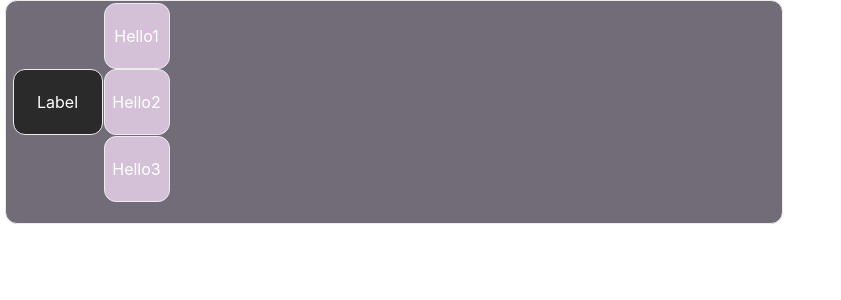
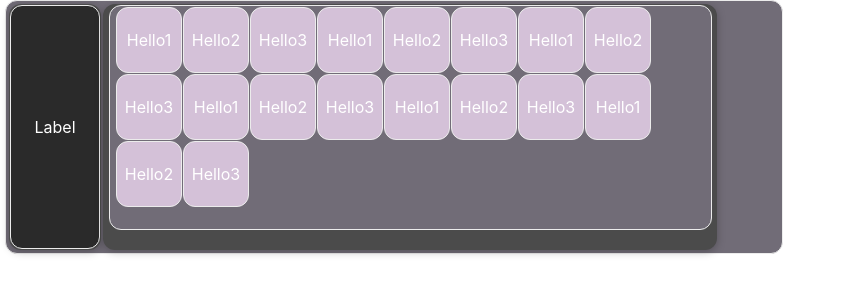
Before and after one commit to Eyetifacts/Doggos6, a JavaScript app: page / in a window 1280 px wide. Shown: the top 300 px of the page, without its empty margins (0-841 px from the left). Built offline with nearby package versions, Linux system fonts and the light colour scheme; the HTML template or start-up script is replaced by a standard one.

Commit message:
Label box is stretching

```diff
--- a/src/components/Tier.js
+++ b/src/components/Tier.js
@@ -5,11 +5,11 @@ import TierRow from "./TierRow";
 const Tier = () => {
   return (
     <Container>
-      <Row className="myRow">
-        <Col>
-          <div className="myLabelBox2">Label</div>
+      <Row className="row-item">
+        <Col className="tier-item2">
+          <div className="myLabelBox">Label</div>
         </Col>
-        <Col>
+        <Col className="tier-item">
           <TierRow />
         </Col>
       </Row>
--- a/src/components/TierRow.js
+++ b/src/components/TierRow.js
@@ -3,8 +3,53 @@ import { Container, Row, Col } from "reactstrap";
 
 const TierRow = () => {
   return (
-    <Container>
-      <Row>
+    <Container className="myContainer2">
+      <Row className="myRow">
+        <Col>
+          <div className="myBoxP">Hello1</div>
+        </Col>
+        <Col>
+          <div className="myBoxP">Hello2</div>
+        </Col>
+        <Col>
+          <div className="myBoxP">Hello3</div>
+        </Col>
+        <Col>
+          <div className="myBoxP">Hello1</div>
+        </Col>
+        <Col>
+          <div className="myBoxP">Hello2</div>
+        </Col>
+        <Col>
+          <div className="myBoxP">Hello3</div>
+        </Col>
+        <Col>
+          <div className="myBoxP">Hello1</div>
+        </Col>
+        <Col>
+          <div className="myBoxP">Hello2</div>
+        </Col>
+        <Col>
+          <div className="myBoxP">Hello3</div>
+        </Col>
+        <Col>
+          <div className="myBoxP">Hello1</div>
+        </Col>
+        <Col>
+          <div className="myBoxP">Hello2</div>
+        </Col>
+        <Col>
+          <div className="myBoxP">Hello3</div>
+        </Col>
+        <Col>
+          <div className="myBoxP">Hello1</div>
+        </Col>
+        <Col>
+          <div className="myBoxP">Hello2</div>
+        </Col>
+        <Col>
+          <div className="myBoxP">Hello3</div>
+        </Col>
         <Col>
           <div className="myBoxP">Hello1</div>
         </Col>
--- a/src/pages/HomePage.css
+++ b/src/pages/HomePage.css
@@ -163,6 +163,21 @@
   background-color: #716c77;
 }
 
+.myContainer2 {
+  display: flex;
+  flex-direction: row;
+  flex-wrap: wrap;
+  align-items: center;
+  border-radius: 12px;
+  padding: 0.5px;
+  margin-left: 5px;
+  margin-right: 5px;
+  margin-bottom: 20px;
+  width: 600px;
+  border: 1px solid #ececec;
+  background-color: #716c77;
+}
+
 .expense-item__description {
   display: flex;
   flex-direction: column;
```
